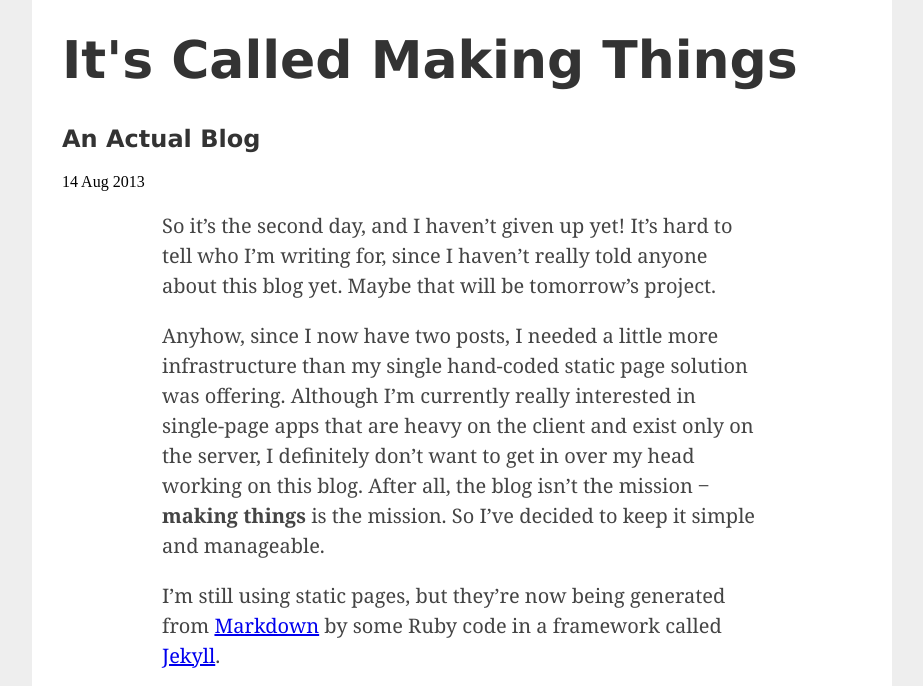
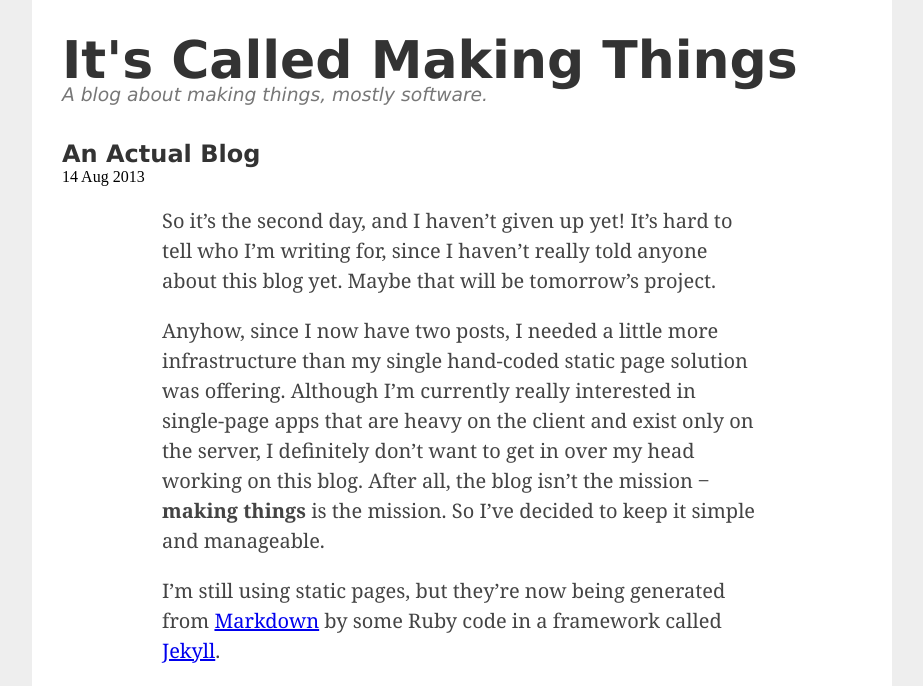
Before and after one commit to zgotsch/making-things-blog, a Jekyll site: the page built from jekyllblog/_posts/2013-08-14-an-actual-blog.markdown, in a window 1280 px wide, cut to the strip 0-686 px from the top of the page. Shown: the whole strip, without its empty margins (178-1101 px from the left). Built offline with Jekyll 4.4.1, drawn with Linux system fonts in a browser that asks for light colours; Markdown is read by kramdown in place of the engine named in the settings.

Commit message:
Various small style changes.

```diff
--- a/jekyllblog/_layouts/default.html
+++ b/jekyllblog/_layouts/default.html
@@ -16,6 +16,12 @@
   <body>
     <div id="wrapper">
       <h1 id="blog-title">{{ site.name }}</h1>
+      {% if page.no_blog_description %}
+      {% else %}
+        <h3 id="blog-description">
+          A blog about making things, mostly software.
+        </h3>
+      {% endif %}
       {{ content }}
     </div>
   </body>
--- a/jekyllblog/_layouts/post.html
+++ b/jekyllblog/_layouts/post.html
@@ -1,9 +1,11 @@
 ---
 layout: default
 ---
-<h2>{{ page.title }}</h2>
-<p class="article-date">{{ page.date | date_to_string }}</p>
+<article>
+  <h2 class="article-title">{{ page.title }}</h2>
+  <span class="article-date">{{ page.date | date_to_string }}</p>
 
-<div class="article-body">
-{{ content }}
-</div>
+  <div class="article-body">
+  {{ content }}
+  </div>
+</article>
--- a/jekyllblog/css/main.css
+++ b/jekyllblog/css/main.css
@@ -11,7 +11,7 @@ body {
   background-color: white;
 }
 
-h1, h2 {
+h1, h2, h3 {
   font-family: freight-sans-pro, 'Myriad Pro', 'Lucida Grande', 'Lucida Sans Unicode', 'Lucida Sans', Geneva, Verdana, sans-serif;
   color: #333;
 }
@@ -19,6 +19,23 @@ h1, h2 {
 h1 {
   font-size: 52px;
   margin-top: 0;
+}
+
+#blog-title {
+  margin-bottom: 0;
+}
+
+#blog-description {
+  margin-top: -6px;
+  margin-bottom: 0;
+  color: #777;
+  font-weight: normal;
+  font-style: italic;
+}
+
+.article-title {
+  margin-top: 35px;
+  margin-bottom: 0;
 }
 
 .article-body {
```
